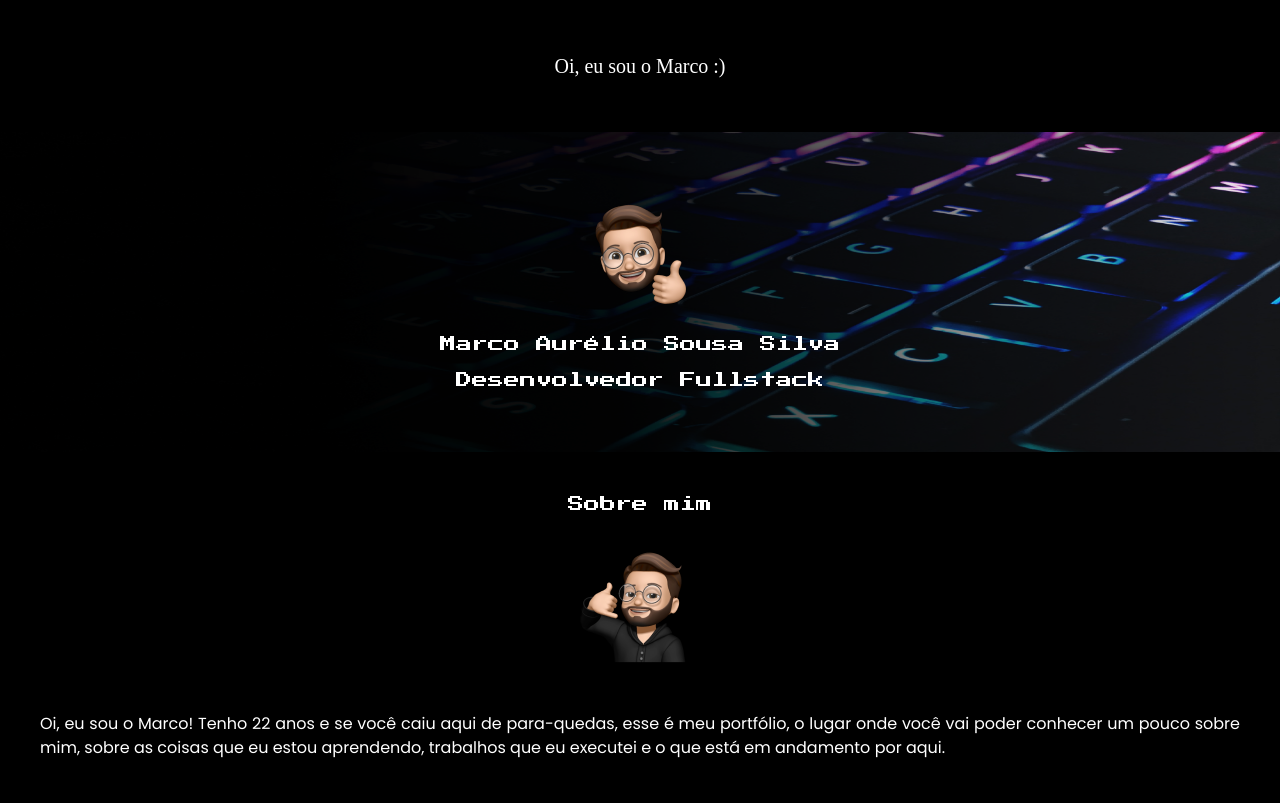
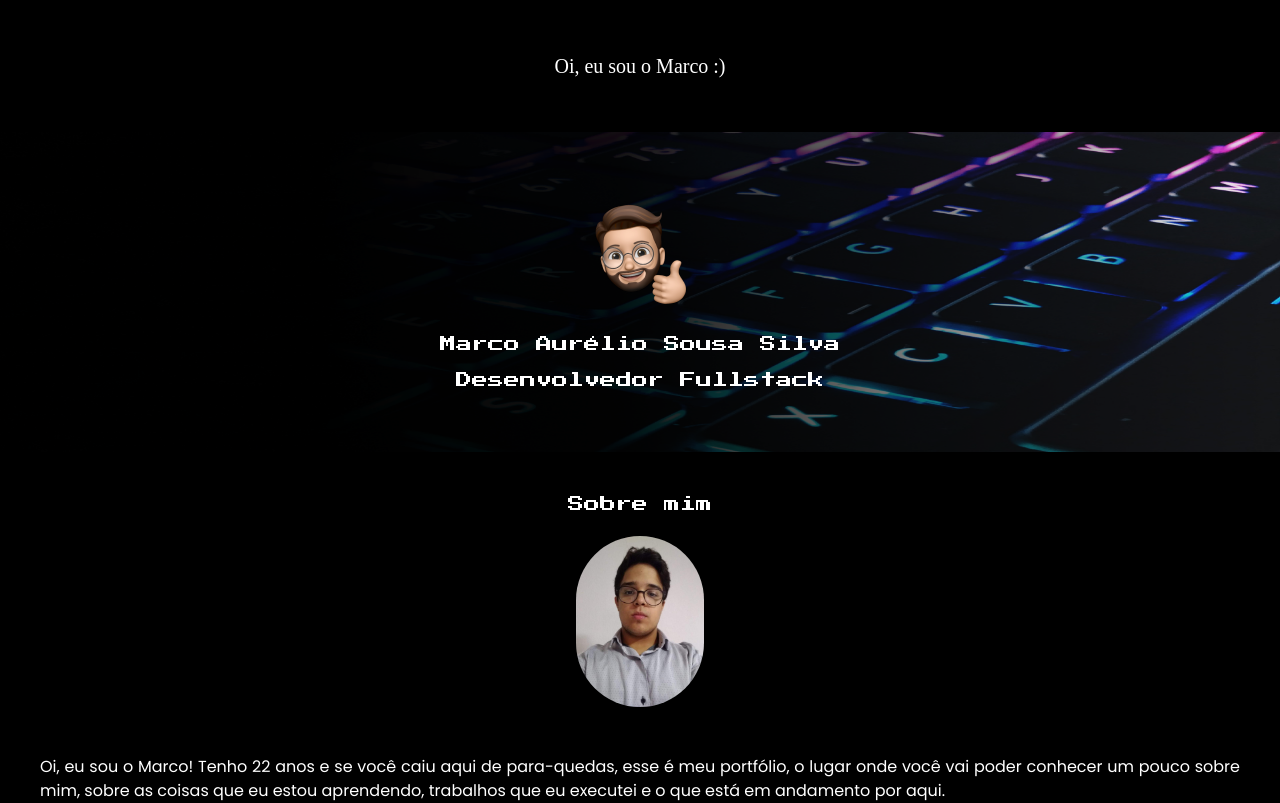
Before and after one commit to maurelio631/maurelio631.github.io, a React (Vite) app: page / in a window 1280 px wide. Shown: the top 803 px of the page. Built offline with nearby package versions, Linux system fonts and the light colour scheme; a web font is replaced by a local one.

Commit message:
Adicionando minha foto ao código no lugar do memoji na sessão sobre mim

```diff
--- a/package.json
+++ b/package.json
@@ -15,6 +15,7 @@
     "@emotion/react": "^11.9.0",
     "@emotion/styled": "^11.8.1",
     "@fontsource/poppins": "^4.5.8",
+    "classnames": "^2.3.2",
     "framer-motion": "^6.3.3",
     "react": "^18.0.0",
     "react-dom": "^18.0.0",
--- a/src/Components/MainContainer.jsx
+++ b/src/Components/MainContainer.jsx
@@ -5,7 +5,7 @@ import { Progress, Stack } from "@chakra-ui/react";
 import { AiFillCheckCircle } from "react-icons/ai";
 import { MdOutlinePendingActions } from "react-icons/md";
 
-import PhoneMemoji from "../Assets/img/PhoneMemoji.webp";
+import Eu from "../Assets/img/Eu.jpeg";
 import Code from "../Assets/img/code.png";
 import SenacLogo from "../Assets/img/SenacLogo.png";
 import UninoveLogo from "../Assets/img/LogoUninove.jpeg";
@@ -24,10 +24,10 @@ export default function MainContainer() {
         <h2 className="text-white text-center ">Sobre mim</h2>
         <div className="flex flex-col items-center">
           <img
-            src={PhoneMemoji}
+            src={Eu}
             typeof="image/webp"
-            alt="Memoji imitando um telefone com a mão próximo ao rosto"
-            className="w-32 mt-5 hover:scale-150 transition-all"
+            alt="Minha foto"
+            className="w-32 mt-5 rounded-full"
           />
           <p className="text-white mt-12 text-center md:text-justify">
             Oi, eu sou o Marco! Tenho 22 anos e se você caiu aqui de
--- a/src/Components/NavBar.jsx
+++ b/src/Components/NavBar.jsx
@@ -38,7 +38,7 @@ export default function NavBar() {
             )}
           </button>
         </div>
-        <ul className={navbarOpen ? "d-block" : "hidden"} id="navbarLinks">
+        <ul className={`flex flex-col md:flex-row ${navbarOpen ? "d-flex" : "hidden"}`} id="navbarLinks">
           <li className="p-4 text-center">
             <Link
               to="SobreMim"
```
Also changed, not shown: src/Assets/img/eu.jpeg (added), 1 other file (tests, documents, lock files or other folders).
